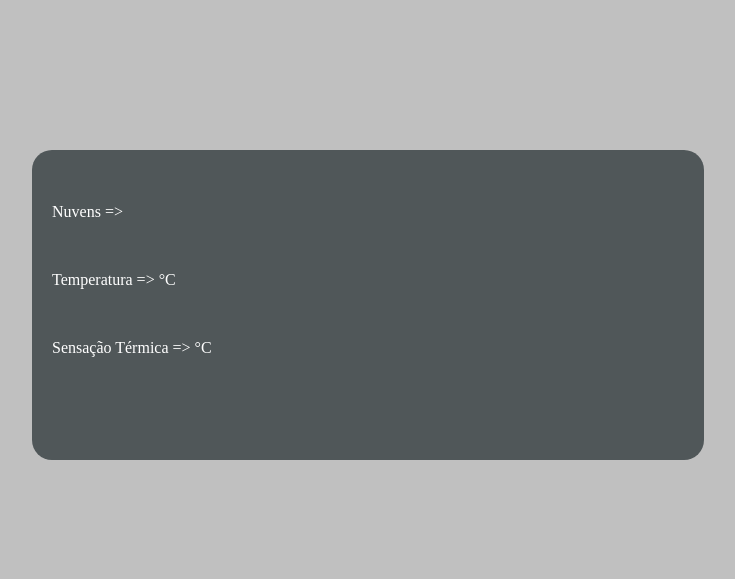
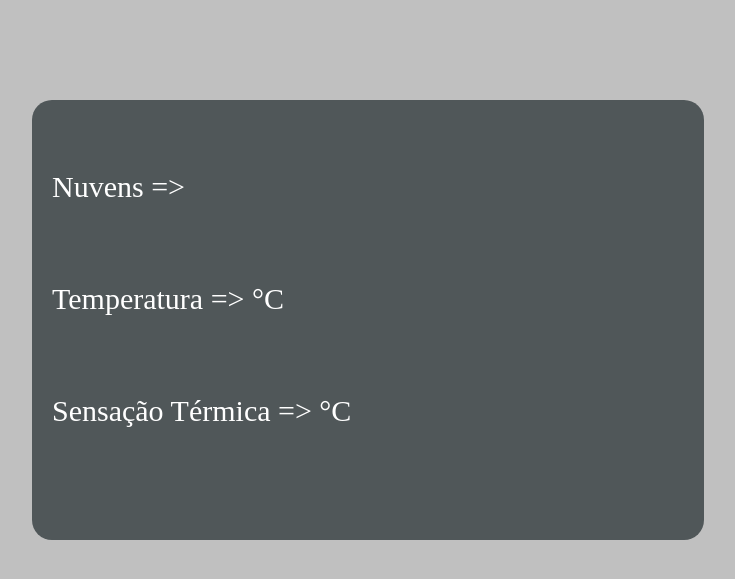
Before and after one commit to rafaeelcabral/ProjetoConsultarClima, a PHP site: page / in a window 1280 px wide. Shown: the top 579 px of the page, without its empty margins (272-1007 px from the left). Run offline with PHP 8.4, Linux system fonts and the light colour scheme; data that the repository does not hold is empty.

Commit message:
adicionando figuras de acordo com o tempo (terminar*)

```diff
--- a/index.php
+++ b/index.php
@@ -39,6 +39,24 @@
 
         <?php
 
+            /* ------------- Lógica das figuras de acordo com o tempo ----------------*/
+            if(($consulta['weather']['0']['description']) == 'nublado'){
+
+                echo '
+                    <img src="img/nublado.png" class="imagedescription"></img>
+                ';
+
+            }
+
+            if(($consulta['weather']['0']['description']) == 'chuva'){
+
+                echo '
+                    <img src="img/chuva.png" class="imagedescription"></img>
+                ';
+
+            }
+            /* ------------------------------------------------------------------------*/
+
             echo '<h2>' . ($cidade) . '</h2>';
             echo'<p>Nuvens => ' . ($consulta['weather']['0']['description']) . '</p><br>';
             echo'<p>Temperatura => ' . ($consulta['main']['temp']) . '°C</p><br>';
--- a/style.css
+++ b/style.css
@@ -25,12 +25,6 @@
     height: 30px;
     cursor: pointer;
 }
-
-form p{
-    color: white;
-    text-align: left;
-}
-
 
 /*--------BOOTSTRAP--------*/
   /*ExtraSmall devices [até 360px] */
@@ -88,12 +82,28 @@
         font-weight: bold;
         font-size: 30px;
         text-align: center;
+        text-align: left;
+    }
+
+    form p{
+        color: white;
+        text-align: left;
+        width: 50%;
+        font-size: 11.5px;
     }
 
     form input[type="text"]{
         width: 80%;
         height: 80%;
         font-size: 20px;
+    }
+
+    form .imagedescription{
+        float: right;
+        width: 100px;
+        height: 100px;
+        margin-top: 80px;
+        margin-right: 15px;
     }
   }
 
@@ -108,8 +118,8 @@
     }
 
     #form_exibir{
-        width: 70%;
-        height: 250px;
+        width: 90%;
+        height: 350px;
         margin: 200px auto 0px auto;
         padding: 20px;
         text-align: center;
@@ -118,8 +128,8 @@
     #form_exibir h2{
         margin-top: 5px;
         font-weight: bold;
-        font-size: 35px;
-        text-align: center;
+        font-size: 45px;
+        text-align: left;
     }
 
     form input[type="text"]{
@@ -127,12 +137,27 @@
         height: 80%;
         font-size: 30px;
     }
+
+    form .imagedescription{
+        float: right;
+        width: 200px;
+        height: 200px;
+        margin-top: 60px;
+        margin-right: 25px;
+    }
+
+    form p{
+        color: white;
+        text-align: left;
+        width: 50%;
+        font-size: 25px;
+    }
   }
 
   /* Large devices [992px ou +] */
   @media(min-width: 992px){
     form{
-        width: 50%;
+        width: 40%;
         height: 50px;
         margin: 250px auto 0px auto;
         padding: 20px;
@@ -141,8 +166,8 @@
 
     #form_exibir{
         width: 50%;
-        height: 270px;
-        margin: 150px auto 0px auto;
+        height: 400px;
+        margin: 100px auto 0px auto;
         padding: 20px;
         text-align: center;
     }
@@ -150,8 +175,8 @@
     #form_exibir h2{
         margin-top: 5px;
         font-weight: bold;
-        font-size: 40px;
-        text-align: center;
+        font-size: 60px;
+        text-align: left;
     }
 
     form input[type="text"]{
@@ -160,5 +185,21 @@
         font-size: 40px;
         padding: 10px;
     }
+
+    form .imagedescription{
+        float: right;
+        width: 300px;
+        height: 300px;
+        margin-top: 70px;
+        margin-right: 30px;
+    }
+
+    form p{
+        color: white;
+        text-align: left;
+        width: 50%;
+        font-size: 30px;
+    }
+
   }
 /*-----------------------------*/
```
Also changed, not shown: img/chuva.png (added), img/nublado.png (added).
